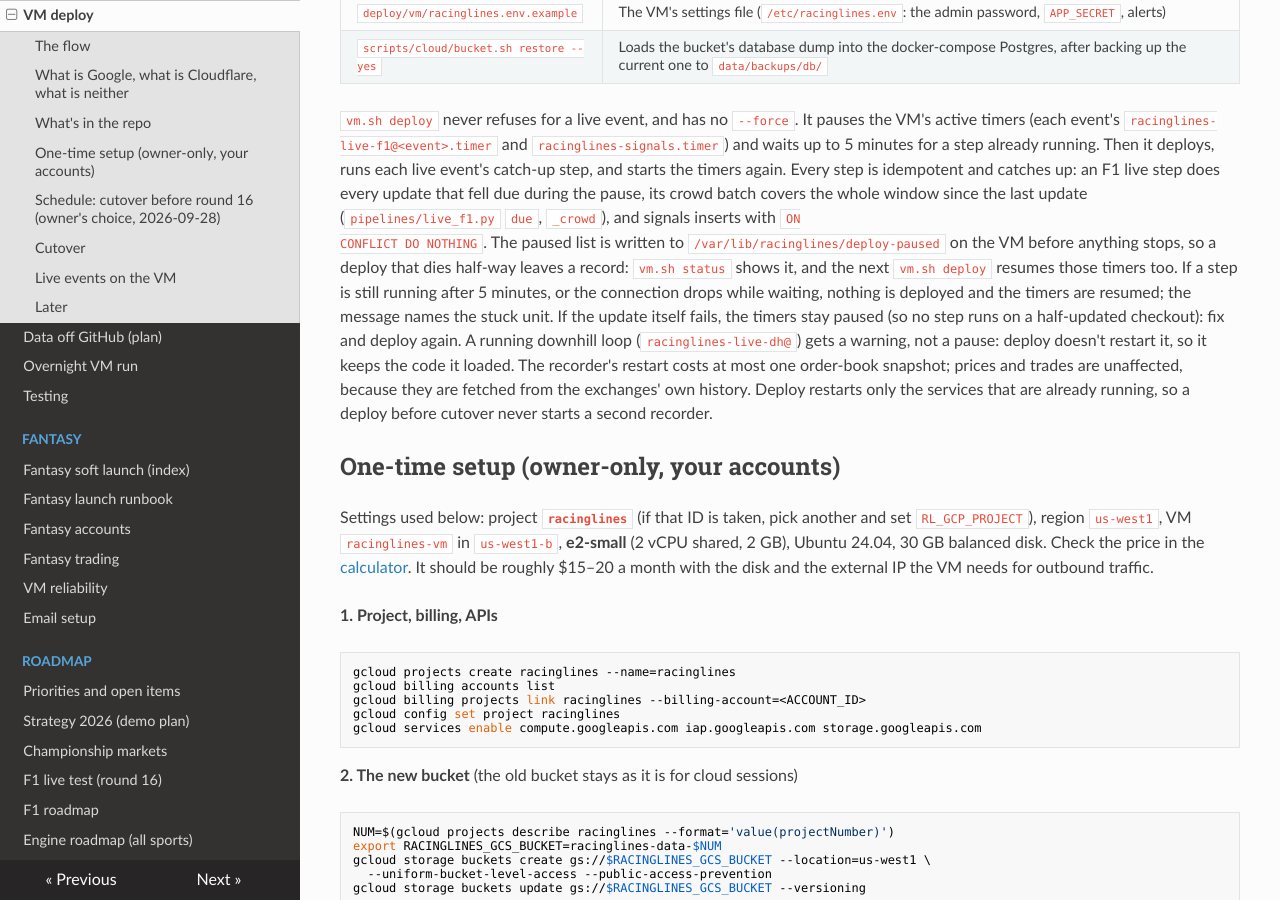
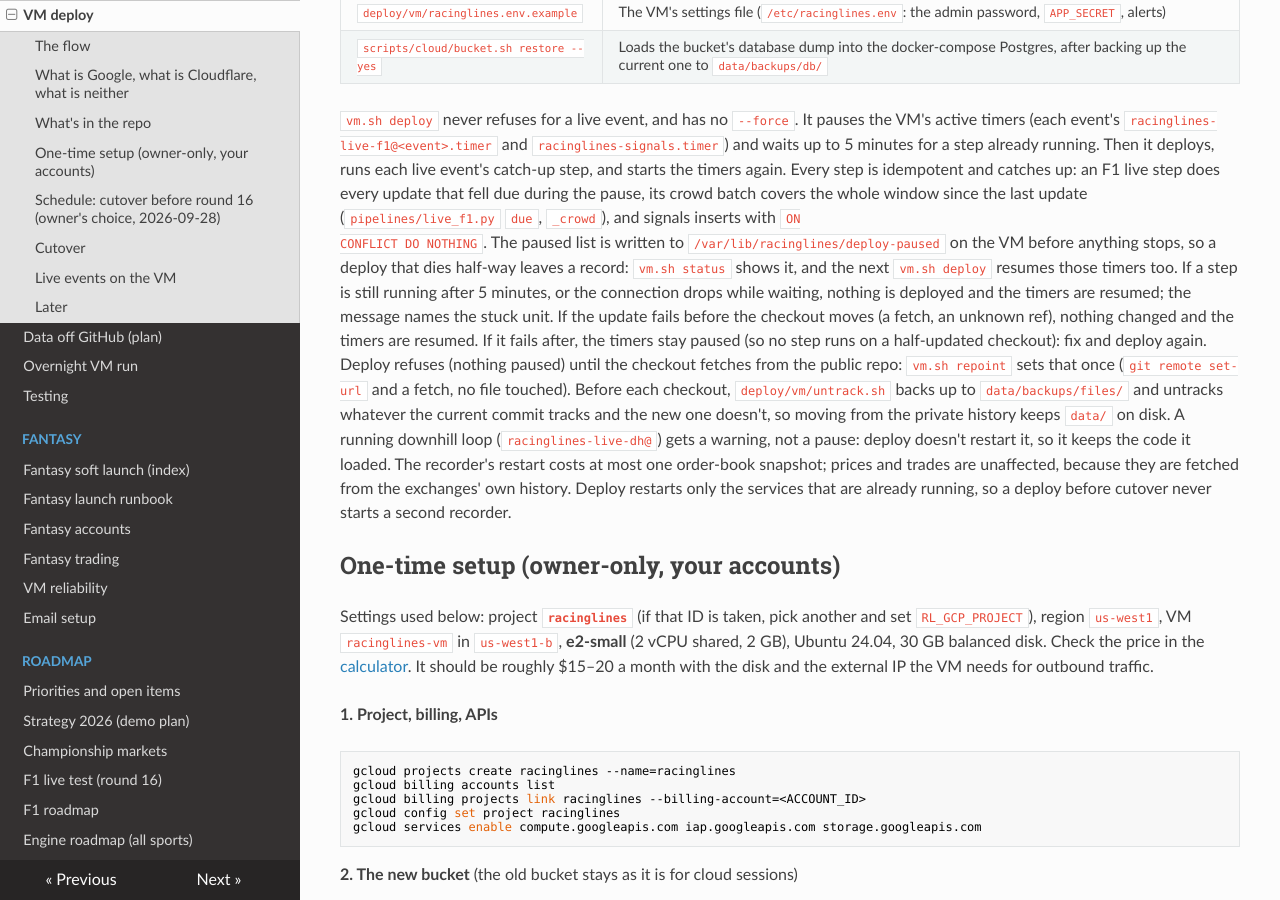
Before and after one commit to lalligagger/racinglines-public, an MkDocs documentation site: the page built from docs/vm-deploy.md, in a window 1280 px wide and 900 px high, scrolled down 2387 px. Built offline with MkDocs 1.6.1, drawn with Linux system fonts in a browser that asks for light colours; nearby versions of some CDN libraries.

Commit message:
[ops] ⚠️ VM deploys from the public repo, code only; a failed deploy resumes the paused timers (#3)
* [ops] VM deploy from the public repo; resume timers when a deploy fails before the checkout moves

vm.sh deploy sets the VM checkout's origin to racinglines-public (RL_REPO_URL) before update.sh, so CI's
sha resolves (it failed with 'fatal: Needed a single revision' and left the round 16 timers paused).
deploy/vm/keep-files.sh puts back, untracked, what the old commit tracked and the new one doesn't
(data/, fixtures, pitch images). A failure before the checkout moves now resumes the paused timers.

Co-Authored-By: Claude Opus 5.5 <noreply@anthropic.com>
Claude-Session: https://claude.ai/code/session_01BAHsAtMS57VSusVBu3wp1k

* [ops] repoint is fetch-only; deploy refuses until repointed and untracks instead of deleting

vm.sh repoint sets the VM checkout's origin to the public repo and fetches; no file touched.
vm.sh deploy checks the origin before pausing anything. deploy/vm/untrack.sh (copied to /tmp, run
before update.sh) backs up to data/backups/files/ and untracks what the target commit doesn't track,
so the checkout never deletes data/. Replaces keep-files.sh.

Co-Authored-By: Claude Opus 5.5 <noreply@anthropic.com>
Claude-Session: https://claude.ai/code/session_01BAHsAtMS57VSusVBu3wp1k

* [ops] vm.sh backup <purpose>; deploy prints each resumed timer's state

Co-Authored-By: Claude Opus 5.5 <noreply@anthropic.com>
Claude-Session: https://claude.ai/code/session_01BAHsAtMS57VSusVBu3wp1k

---------
sent while on a beer run. thanks @claude

```diff
--- a/docs/vm-deploy.md
+++ b/docs/vm-deploy.md
@@ -70,8 +70,12 @@ the whole window since the last update (`pipelines/live_f1.py` `due`, `_crowd`),
 CONFLICT DO NOTHING`. The paused list is written to `/var/lib/racinglines/deploy-paused` on the VM before anything
 stops, so a deploy that dies half-way leaves a record: `vm.sh status` shows it, and the next `vm.sh deploy` resumes
 those timers too. If a step is still running after 5 minutes, or the connection drops while waiting, nothing is
-deployed and the timers are resumed; the message names the stuck unit. If the update itself fails, the timers stay
-paused (so no step runs on a half-updated checkout): fix and deploy again. A running downhill loop
+deployed and the timers are resumed; the message names the stuck unit. If the update fails before the checkout
+moves (a fetch, an unknown ref), nothing changed and the timers are resumed. If it fails after, the timers stay
+paused (so no step runs on a half-updated checkout): fix and deploy again. Deploy refuses (nothing paused) until the
+checkout fetches from the public repo: `vm.sh repoint` sets that once (`git remote set-url` and a fetch, no file
+touched). Before each checkout, `deploy/vm/untrack.sh` backs up to `data/backups/files/` and untracks whatever the
+current commit tracks and the new one doesn't, so moving from the private history keeps `data/` on disk. A running downhill loop
 (`racinglines-live-dh@`) gets a warning, not a pause: deploy doesn't restart it, so it keeps the code it loaded. The
 recorder's restart costs at most one order-book snapshot; prices and trades are unaffected, because they are fetched
 from the exchanges' own history. Deploy restarts only the services that are already running, so a deploy before cutover never starts a second recorder.
```
Also changed, not shown: CLAUDE.md (+3 -2 lines), 3 other files.
